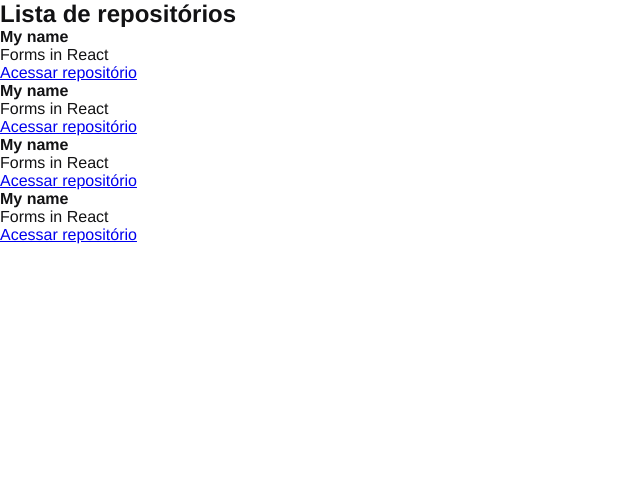
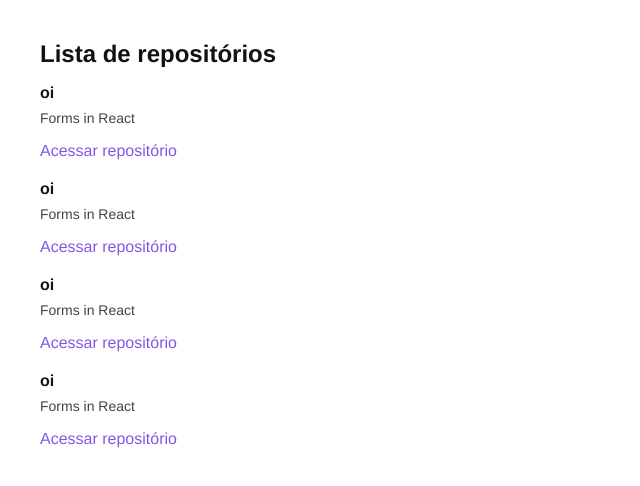
Before and after one commit to Yasnnie/githubExploreIgnite, a React app: page / in a window 1280 px wide. Shown: the top 486 px of the page, without its empty margins (0-640 px from the left). Built offline with nearby package versions, Linux system fonts and the light colour scheme.

Commit message:
feat: use sass to style repository list

```diff
--- a/src/components/RepositoryList/index.jsx
+++ b/src/components/RepositoryList/index.jsx
@@ -1,8 +1,9 @@
 import RepositoryItem from "../RepositoryItem"
+import './styles.scss'
 
 export default function RepositoryList(){
     const repository = {
-        name: "My name",
+        name: "oi",
         description: "Forms in React",
         link: 'https://github.com/unform/unform'
     }
--- /dev/null
+++ b/src/components/RepositoryList/styles.scss
@@ -0,0 +1,31 @@
+section.repository-list{
+    margin: 40px;
+
+    h1{
+        margin-bottom: 16px;
+    }
+
+    ul{
+        list-style: none;
+
+        li{
+            margin-bottom: 20px;
+
+            &:last-child{
+                margin: 0;
+            }
+
+            p{
+                font-size: 14px;
+                color: #444;
+                margin-top: 8px;
+            }
+            a{
+                display: inline-block;
+                margin-top: 16px;
+                text-decoration: none;
+                color:#8257e6;
+            }
+        }
+    }
+}
```
